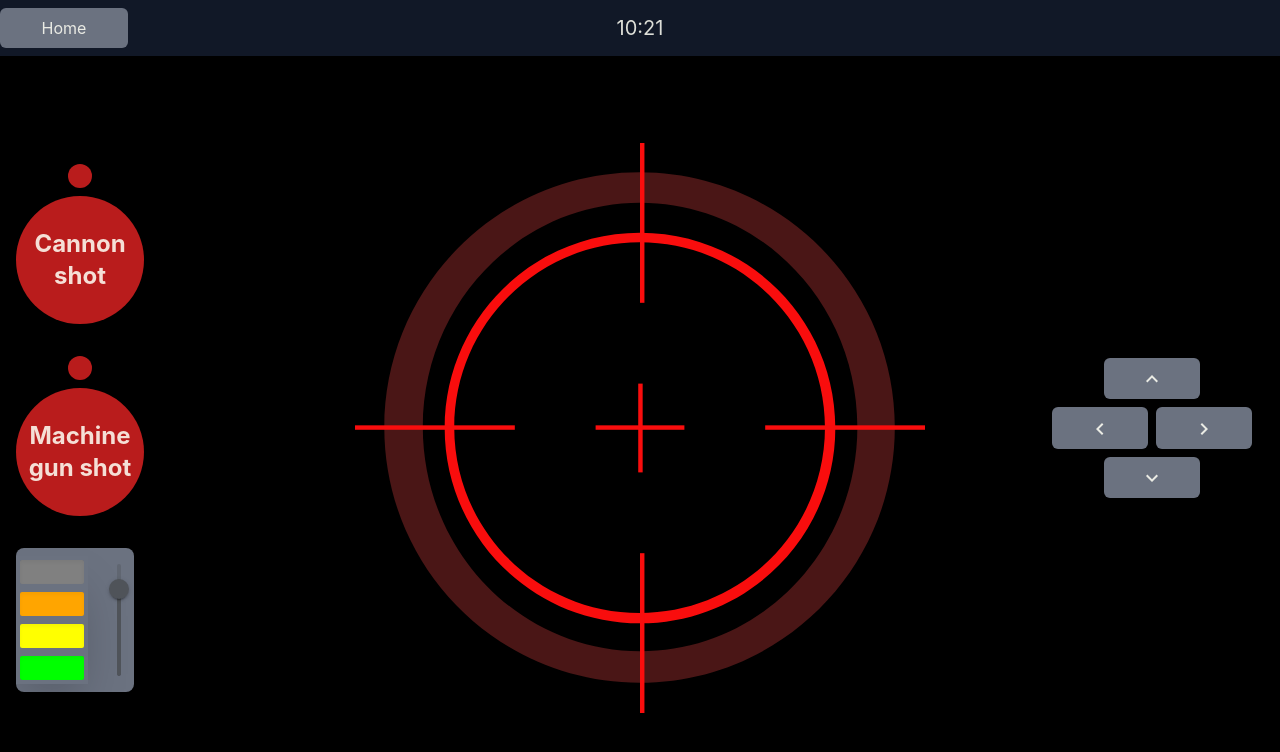
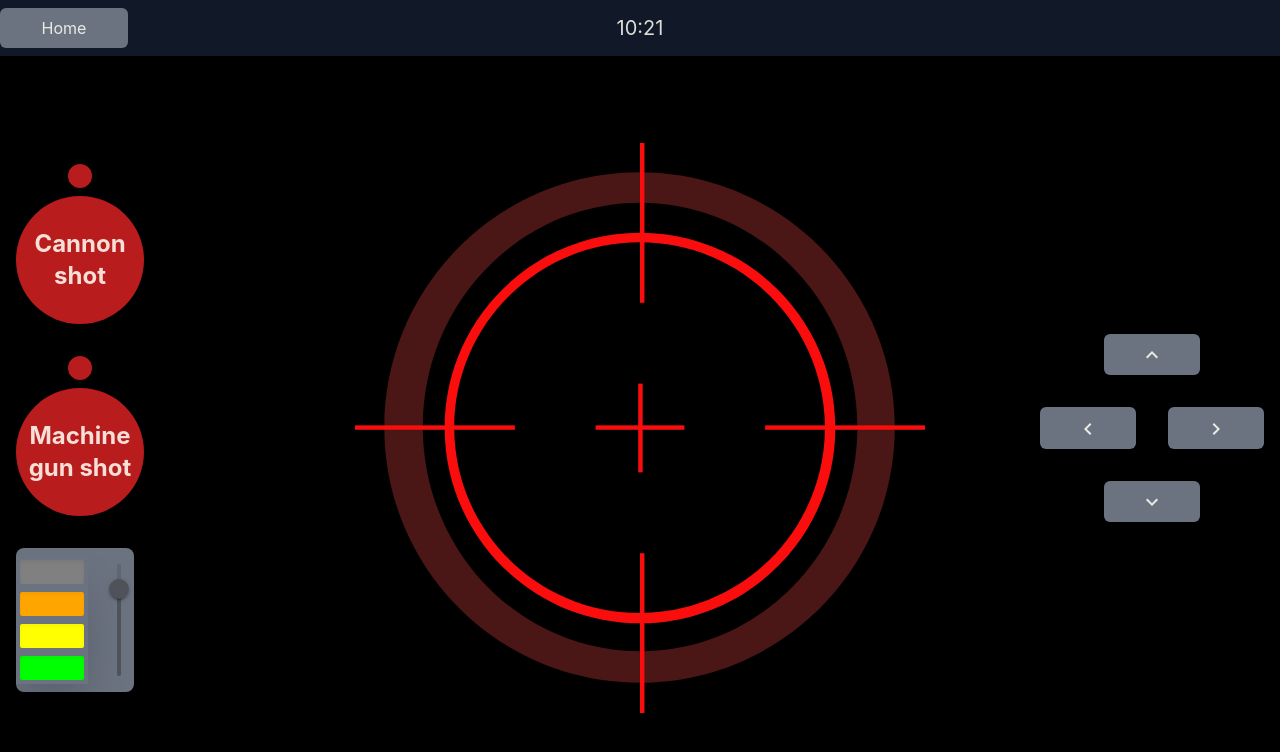
Before and after one commit to KubaBir/Leopard, a React (Vite) app: page /shooter in a window 1280 px wide. Shown: the top 752 px of the page. Built offline with nearby package versions, Linux system fonts and the light colour scheme; no server answers.

Commit message:
change width of window

```diff
--- a/src/main/index.ts
+++ b/src/main/index.ts
@@ -6,8 +6,8 @@ import icon from '../../resources/icon.png?asset'
 function createWindow(): void {
   // Create the browser window.
   const mainWindow = new BrowserWindow({
-    width: 900,
-    height: 670,
+    width: 1280,
+    height: 720,
     show: false,
     autoHideMenuBar: true,
     ...(process.platform === 'linux' ? { icon } : {}),
--- a/src/renderer/src/pages/Shooter.tsx
+++ b/src/renderer/src/pages/Shooter.tsx
@@ -93,7 +93,7 @@ export default function Shooter(): JSX.Element {
         <div className="flex flex-col items-center justify-center gap-5 p-4 w-3/5">
           <img src={sight} className="h-4/5"></img>
         </div>
-        <div className="w-1/5 flex justify-center items-center flex-col gap-2">
+        <div className="w-1/5 flex justify-center items-center flex-col gap-8">
           <ActionButton
             fetchEndpoint={fetchEndpoint}
             code={108}
@@ -101,7 +101,7 @@ export default function Shooter(): JSX.Element {
             keyboardKey="w"
           />
 
-          <div className="flex gap-2">
+          <div className="flex gap-8">
             <ActionButton
               fetchEndpoint={fetchEndpoint}
               code={105}
```
